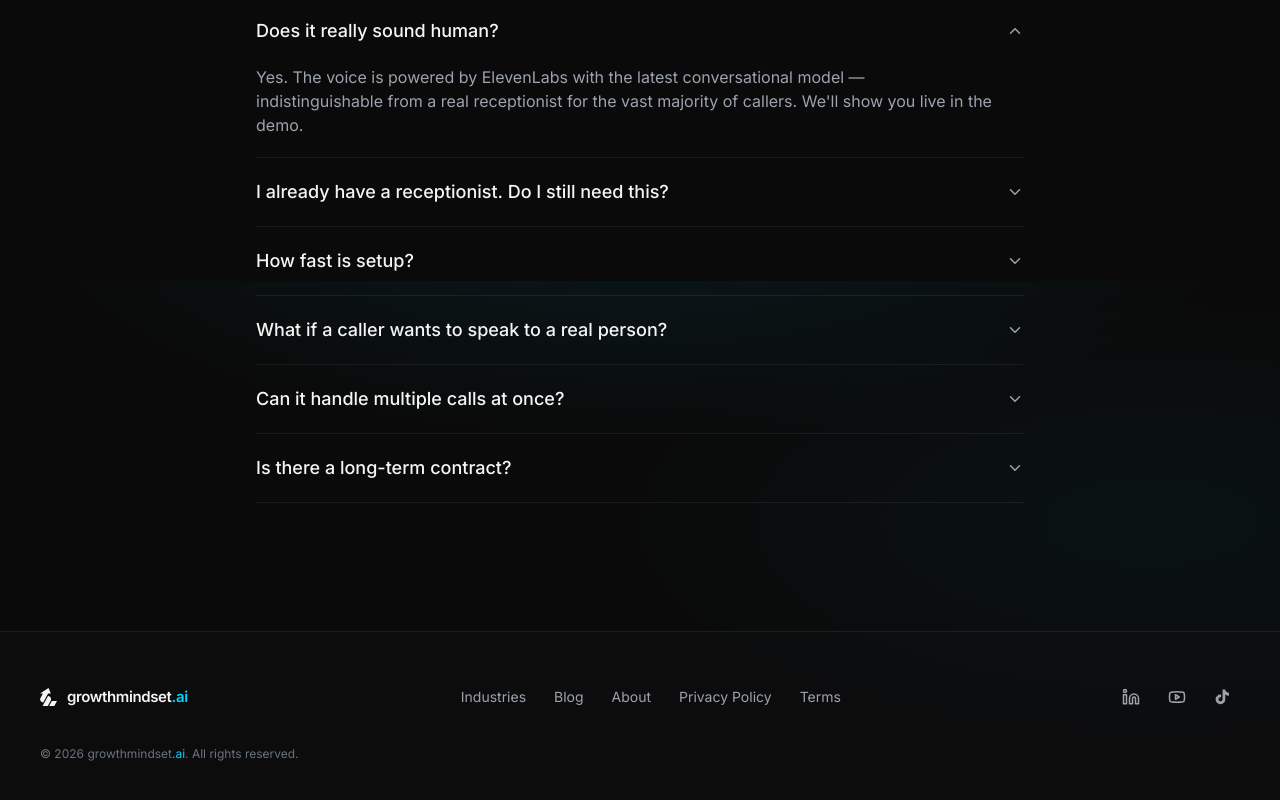
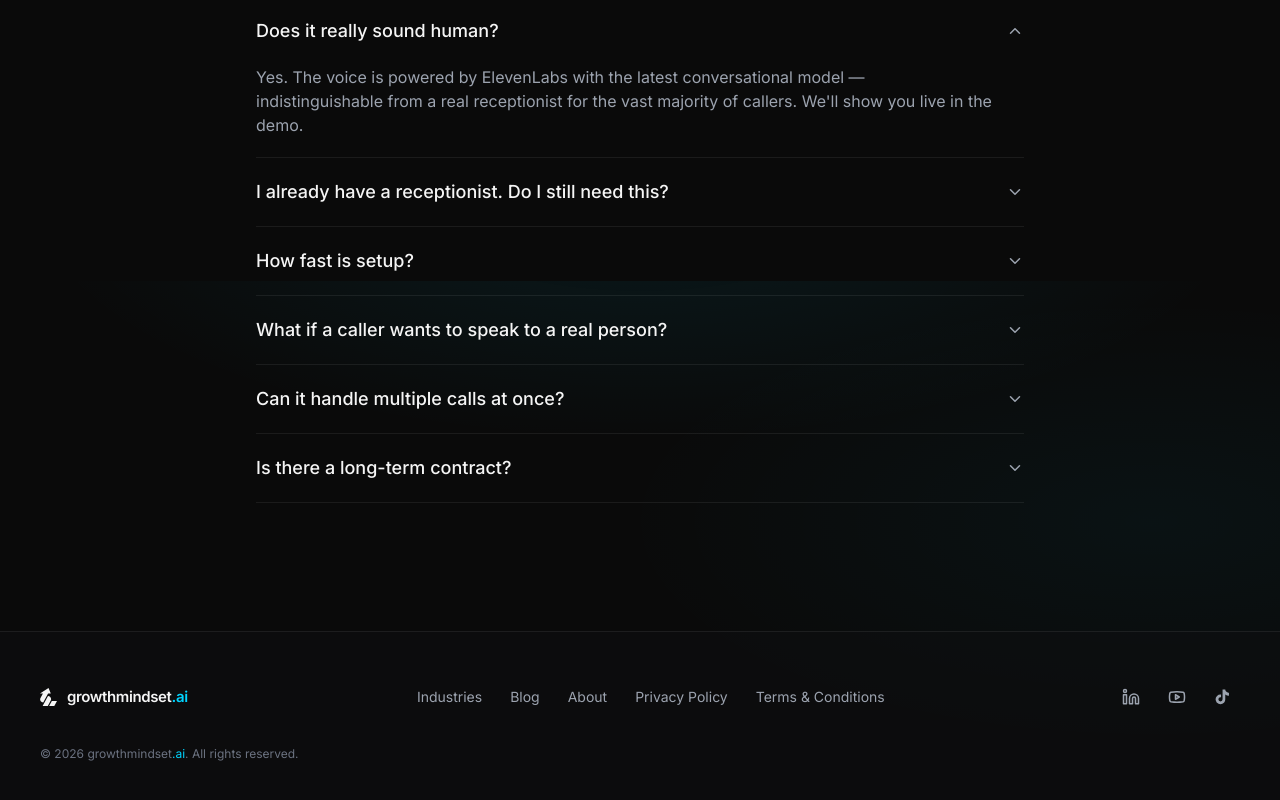
Before and after one commit to MattymBaylor/gms-website-3.0-perplexity, a Next.js app: page / in a window 1280 px wide. Shown: the part 6919-7719 px from the top of the page. Built offline with nearby package versions, Linux system fonts and the light colour scheme.

Commit message:
chore(footer): label Terms link as "Terms & Conditions" to match SMS consent copy

```diff
--- a/components/Footer.tsx
+++ b/components/Footer.tsx
@@ -31,7 +31,7 @@ export function Footer() {
             <Link href="/blog" className="hover:text-ink">Blog</Link>
             <Link href="/about" className="hover:text-ink">About</Link>
             <Link href="/privacy" className="hover:text-ink">Privacy Policy</Link>
-            <Link href="/terms" className="hover:text-ink">Terms</Link>
+            <Link href="/terms" className="hover:text-ink">Terms &amp; Conditions</Link>
           </nav>
 
           <div className="flex items-center gap-3 text-ink-muted">
```
